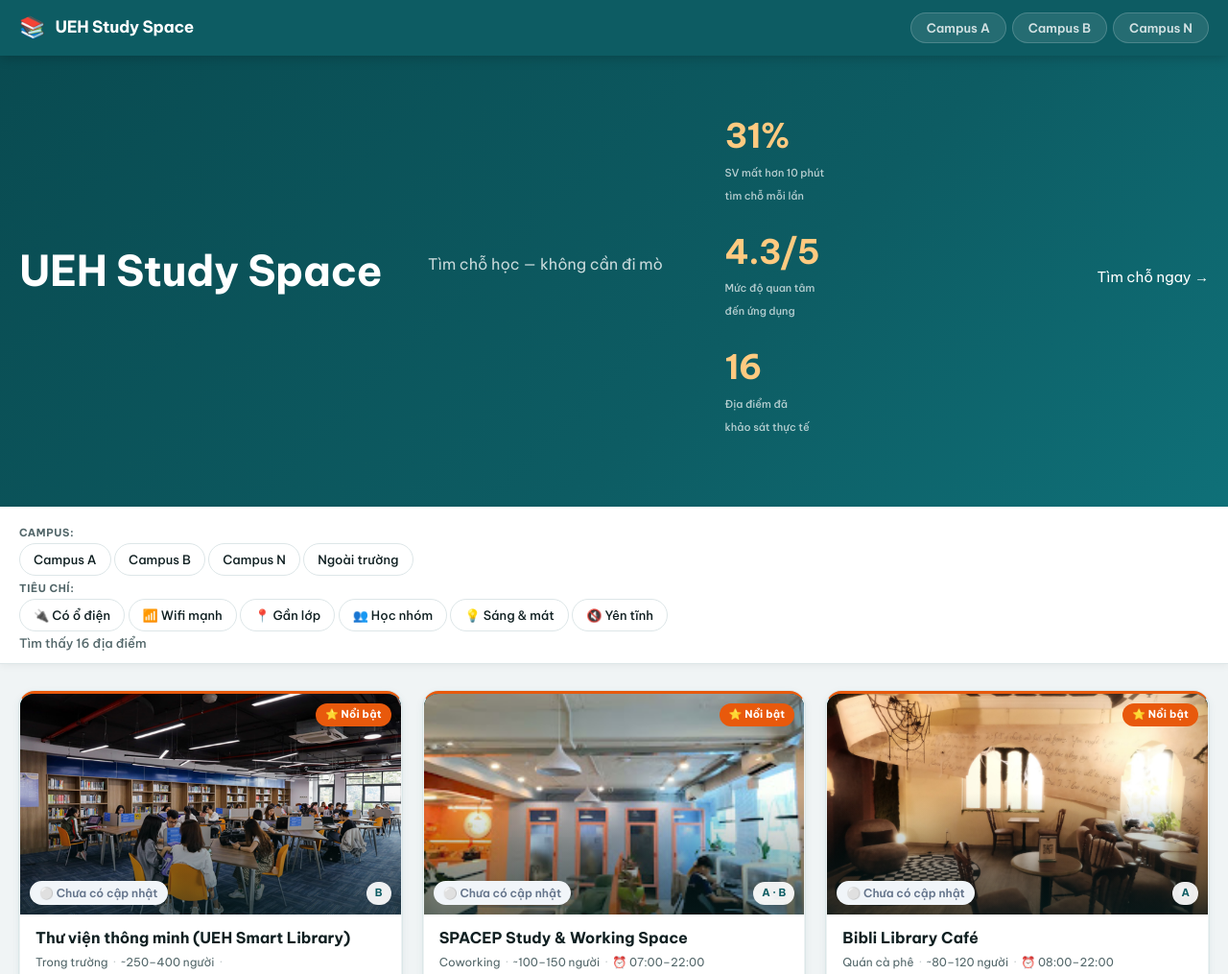
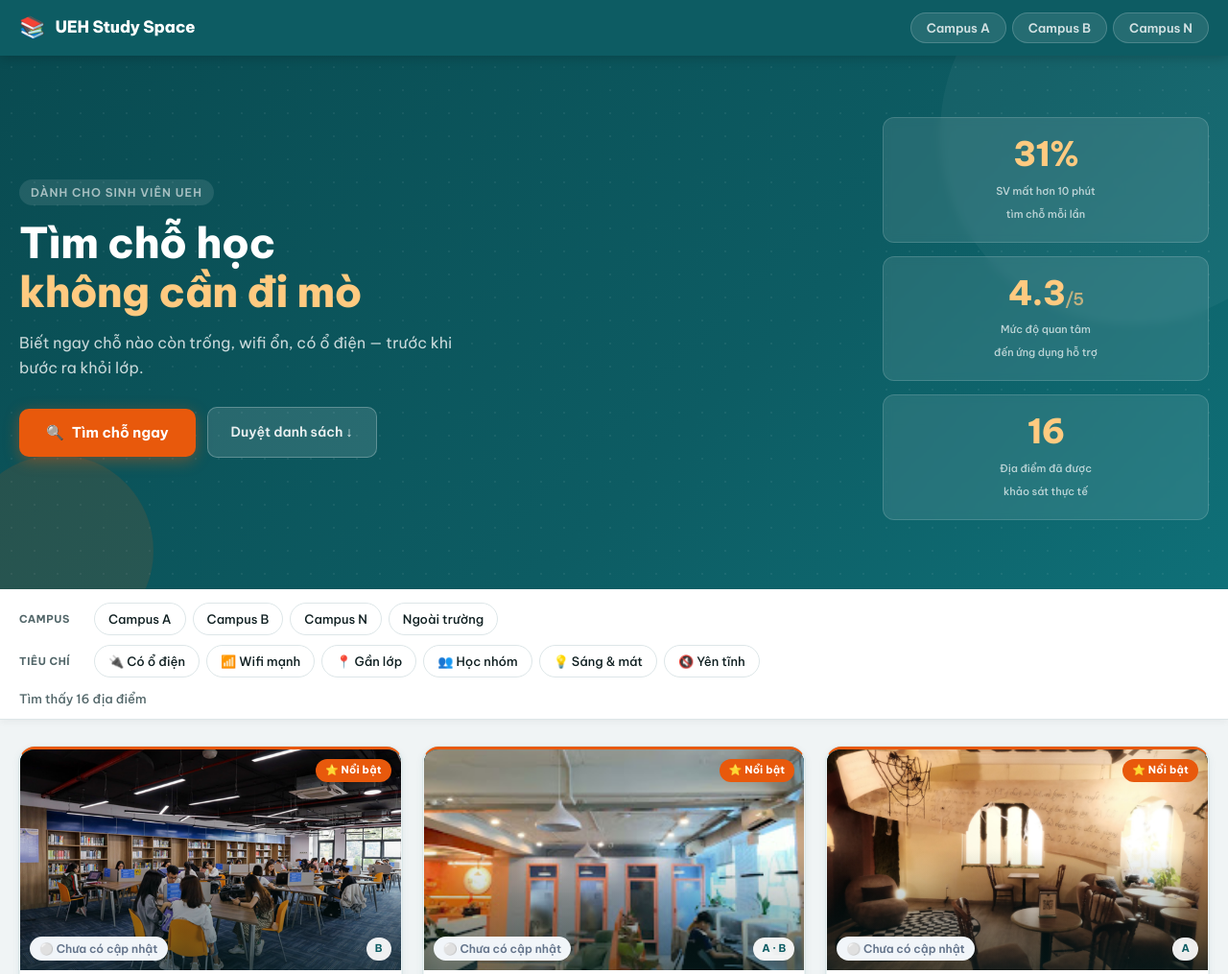
Before and after one commit to quangthangtran722-gif/ueh-study-space, a plain HTML site: page index.html in a window 1280 px wide. Shown: the top 1015 px of the page at 96% size. Drawn offline with Linux system fonts and the light colour scheme; no server answers.

Commit message:
Add files via upload

```diff
--- a/index.html
+++ b/index.html
@@ -7,7 +7,7 @@
   <meta name="description" content="Tìm chỗ học phù hợp tại UEH — xem trạng thái còn trống, wifi, ổ điện trước khi đi.">
   <link rel="preconnect" href="https://fonts.googleapis.com">
   <link rel="preconnect" href="https://fonts.gstatic.com" crossorigin>
-  <link href="https://fonts.googleapis.com/css2?family=Be+Vietnam+Pro:wght@400;500;600;700&display=swap" rel="stylesheet">
+  <link href="https://fonts.googleapis.com/css2?family=Be+Vietnam+Pro:wght@400;500;600;700;800&display=swap" rel="stylesheet">
   <link rel="stylesheet" href="css/styles.css">
 </head>
 <body>
@@ -29,37 +29,51 @@
 
   <!-- ── HERO ── -->
   <section class="hero" aria-label="Giới thiệu UEH Study Space">
+    <div class="hero-bg-pattern" aria-hidden="true"></div>
+    <div class="hero-shape hero-shape-1" aria-hidden="true"></div>
+    <div class="hero-shape hero-shape-2" aria-hidden="true"></div>
     <div class="container hero-inner">
-      <h1 class="hero-title">UEH Study Space</h1>
-      <p class="hero-subtitle">Tìm chỗ học — không cần đi mò</p>
+      <div class="hero-content">
+        <span class="hero-eyebrow">Dành cho sinh viên UEH</span>
+        <h1 class="hero-title">Tìm chỗ học<br><span class="hero-accent">không cần đi mò</span></h1>
+        <p class="hero-subtitle">Biết ngay chỗ nào còn trống, wifi ổn, có ổ điện — trước khi bước ra khỏi lớp.</p>
+
+        <div class="hero-cta-row">
+          <button class="btn-cta-primary" id="btn-smart-finder" aria-label="Mở công cụ tìm chỗ học thông minh">
+            <span>🔍</span> Tìm chỗ ngay
+          </button>
+          <a href="#locations" class="btn-cta-secondary" aria-label="Xem toàn bộ danh sách địa điểm">
+            Duyệt danh sách ↓
+          </a>
+        </div>
+      </div>
+
       <div class="hero-stats" aria-label="Thống kê khảo sát sinh viên">
-        <div class="stat-item">
-          <span class="stat-number" aria-label="31 phần trăm">31%</span>
+        <div class="stat-card">
+          <span class="stat-number">31%</span>
           <span class="stat-label">SV mất hơn 10 phút<br>tìm chỗ mỗi lần</span>
         </div>
-        <div class="stat-divider" aria-hidden="true"></div>
-        <div class="stat-item">
-          <span class="stat-number" aria-label="4.3 trên 5">4.3/5</span>
-          <span class="stat-label">Mức độ quan tâm<br>đến ứng dụng</span>
+        <div class="stat-card">
+          <span class="stat-number">4.3<span class="stat-unit">/5</span></span>
+          <span class="stat-label">Mức độ quan tâm<br>đến ứng dụng hỗ trợ</span>
         </div>
-        <div class="stat-divider" aria-hidden="true"></div>
-        <div class="stat-item">
-          <span class="stat-number" aria-label="16 địa điểm">16</span>
-          <span class="stat-label">Địa điểm đã<br>khảo sát thực tế</span>
+        <div class="stat-card">
+          <span class="stat-number">16</span>
+          <span class="stat-label">Địa điểm đã được<br>khảo sát thực tế</span>
         </div>
       </div>
-      <a href="#locations" class="btn-cta">Tìm chỗ ngay →</a>
     </div>
   </section>
 
   <!-- ── FILTERS ── -->
   <section class="filters-section" id="filters-section" aria-label="Bộ lọc địa điểm">
     <div class="container">
+      <div class="filters-wrap">
 
         <!-- Campus chips -->
-      <div class="filter-group">
-        <span class="filter-label" id="campus-label">Campus:</span>
-        <div class="chips-row" id="campus-chips" role="group" aria-labelledby="campus-label">
+        <div class="filter-row">
+          <span class="filter-label" id="campus-label">Campus</span>
+          <div class="chips-scroll" id="campus-chips" role="group" aria-labelledby="campus-label">
             <button class="chip" data-campus="A" aria-pressed="false">Campus A</button>
             <button class="chip" data-campus="B" aria-pressed="false">Campus B</button>
             <button class="chip" data-campus="N" aria-pressed="false">Campus N</button>
@@ -68,9 +82,9 @@
         </div>
 
         <!-- Feature chips -->
-      <div class="filter-group">
-        <span class="filter-label" id="feature-label">Tiêu chí:</span>
-        <div class="chips-row" id="feature-chips" role="group" aria-labelledby="feature-label">
+        <div class="filter-row">
+          <span class="filter-label" id="feature-label">Tiêu chí</span>
+          <div class="chips-scroll" id="feature-chips" role="group" aria-labelledby="feature-label">
             <button class="chip" data-filter="has_power" aria-pressed="false">🔌 Có ổ điện</button>
             <button class="chip" data-filter="wifi" aria-pressed="false">📶 Wifi mạnh</button>
             <button class="chip" data-filter="near_class" aria-pressed="false">📍 Gần lớp</button>
@@ -82,10 +96,11 @@
 
         <!-- Result count & reset -->
         <div class="filter-meta">
-        <span id="result-count" class="result-count" aria-live="polite">Tìm thấy 16 địa điểm</span>
-        <button id="reset-filters" class="btn-reset hidden" aria-label="Xóa toàn bộ bộ lọc">✕ Xóa bộ lọc</button>
+          <span id="result-count" class="result-count" aria-live="polite">16 địa điểm</span>
+          <button id="reset-filters" class="btn-reset hidden">✕ Xóa bộ lọc</button>
         </div>
 
+      </div>
     </div>
   </section>
 
@@ -93,8 +108,7 @@
   <main id="locations" class="locations-section" aria-label="Danh sách địa điểm học tập">
     <div class="container">
 
-      <!-- Loading skeleton -->
-      <div id="loading-state" class="loading-state" aria-busy="true" aria-label="Đang tải danh sách địa điểm">
+      <div id="loading-state" class="loading-state" aria-busy="true" aria-label="Đang tải">
         <div class="skeleton-card"></div>
         <div class="skeleton-card"></div>
         <div class="skeleton-card"></div>
@@ -103,12 +117,10 @@
         <div class="skeleton-card"></div>
       </div>
 
-      <!-- Cards grid -->
       <div id="locations-grid" class="locations-grid hidden" role="list" aria-label="Danh sách địa điểm">
         <!-- Rendered by JS -->
       </div>
 
-      <!-- Empty state -->
       <div id="empty-state" class="empty-state hidden" role="status" aria-live="polite">
         <div class="empty-icon" aria-hidden="true">🔍</div>
         <p class="empty-title">Không tìm thấy địa điểm phù hợp</p>
@@ -119,11 +131,11 @@
     </div>
   </main>
 
-  <!-- ── POPUP OVERLAY (chi tiết địa điểm) ── -->
+  <!-- ── POPUP (chi tiết địa điểm) ── -->
   <div id="popup-overlay" class="popup-overlay hidden" role="dialog" aria-modal="true" aria-label="Chi tiết địa điểm">
     <div id="popup-sheet" class="popup-sheet" tabindex="-1">
       <div class="popup-drag-handle" aria-hidden="true"></div>
-      <button class="popup-close" id="popup-close" aria-label="Đóng popup">✕</button>
+      <button class="popup-close" id="popup-close" aria-label="Đóng">✕</button>
       <div id="popup-body" class="popup-body">
         <!-- Rendered by JS -->
       </div>
```
Lines whose indentation alone changed are shown as unchanged.
